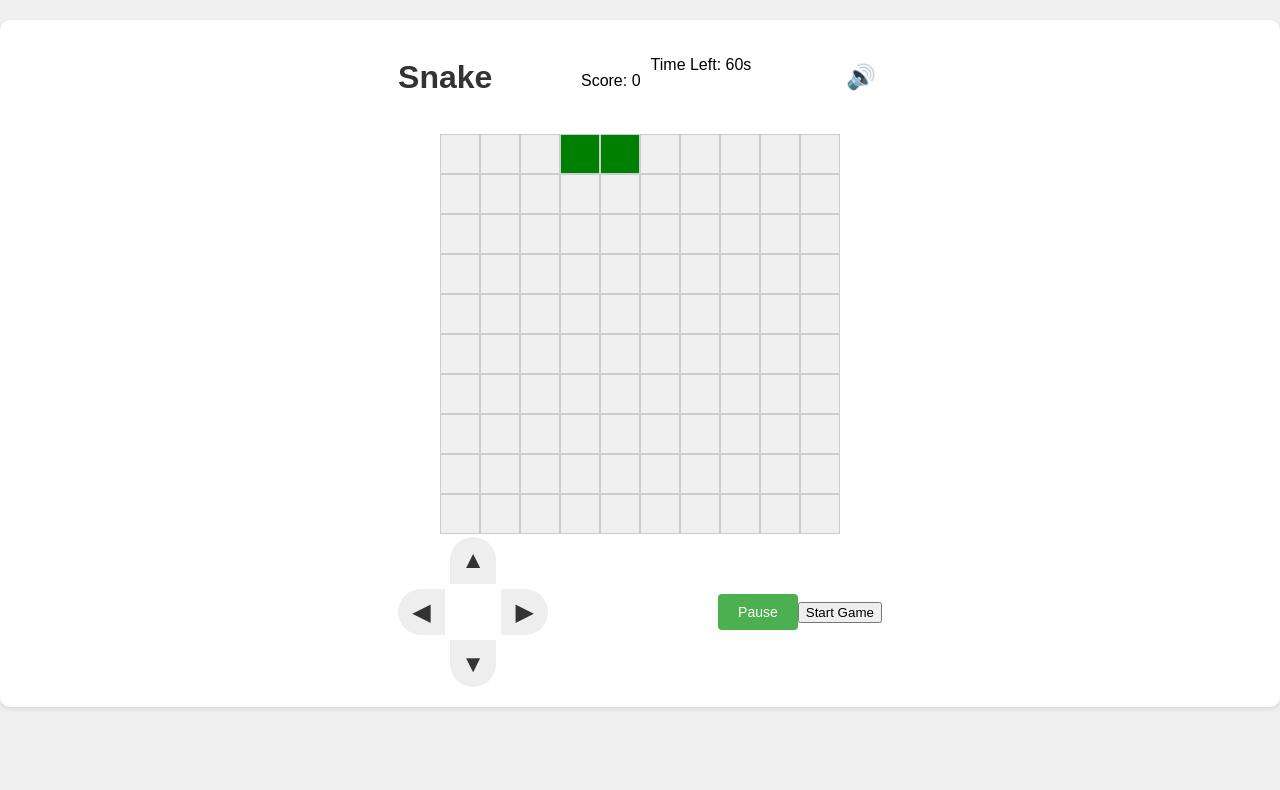
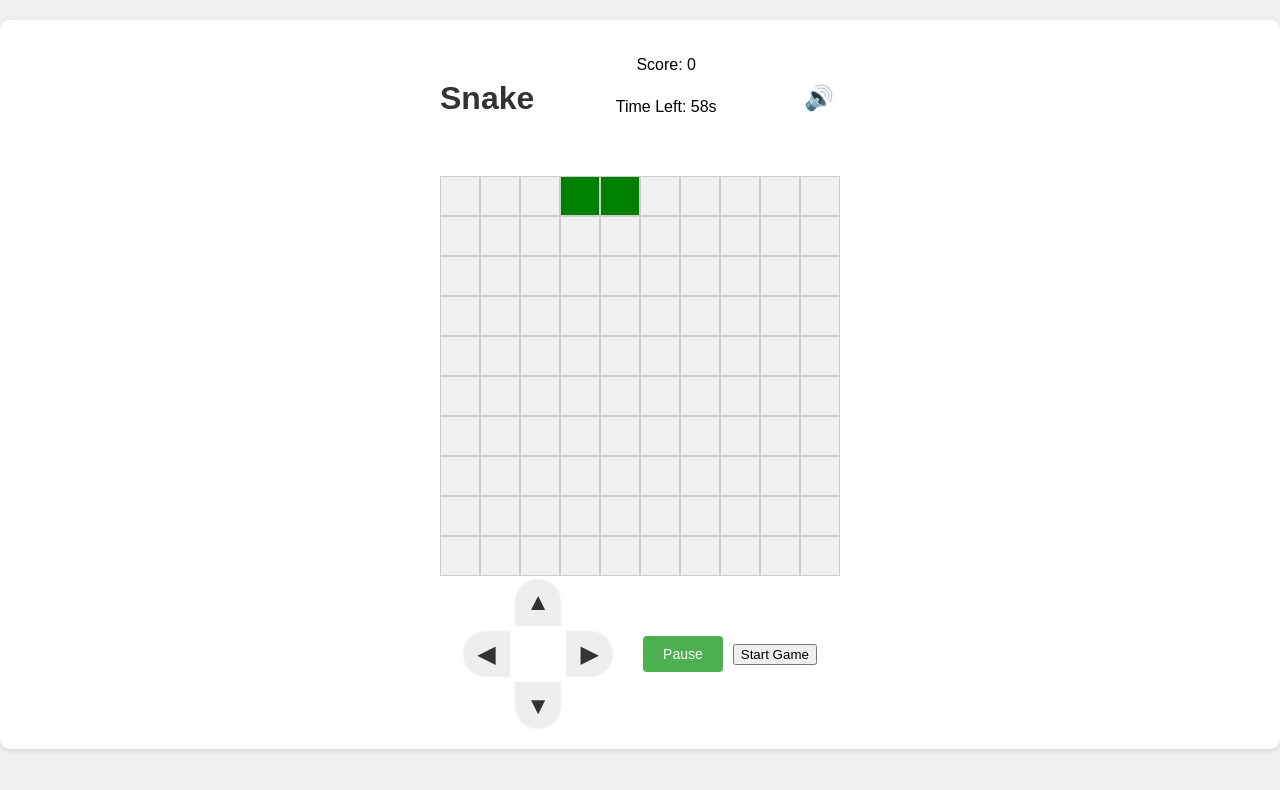
Before and after one commit to Filom3na/Project1-Snake, a plain HTML site: page index.html in a window 1280 px wide. Both pictures are taken after a click on the button "Pause". Drawn offline with Linux system fonts and the light colour scheme.

Commit message:
I have added the timeLeft features where from the start of the game the timer also starts and stops when the game is paused or reaches 0. I have also fixed some aspects on CSS such as the position of Start Game and score and TimeLeft

```diff
--- a/css/styles.css
+++ b/css/styles.css
@@ -31,11 +31,11 @@ h1 {
 
 .scoreDisplay {
   display: flex;
+  flex-direction: column;
   align-items: center;
 }
 
 .score {
-  margin-right: 10px;
   margin-bottom: 8px;
 }
 
@@ -87,7 +87,7 @@ h1 {
   gap: 5px;
   width: 150px;
   height: 150px;
-  margin-right: 250px;
+  margin-right: 20px;
 }
 
 .arrow-key {
@@ -144,7 +144,7 @@ h1 {
   font-size: 14px;
   cursor: pointer;
   border-radius: 4px;
-  margin-left: -80px;
+  margin: 0 10px;
 }
 
 .popup {
--- a/js/app.js
+++ b/js/app.js
@@ -17,6 +17,7 @@ let startButton = document.querySelector("#start-game-btn");
 let restartButton = document.querySelector("#restart-game-btn");
 let gameOverScreen = document.querySelector("#game-over-screen");
 let pauseButton = document.querySelector("#pause-btn");
+let timeDisplay = document.querySelector(".time-left .remaining");
 let squares = [];
 let currentSnake = [2, 1, 0];
 let direction = 1;
@@ -26,6 +27,9 @@ let score = 0;
 let intervalTime = 1000;
 let speed = 0.9;
 let timerId = 0;
+let timeLeft = 60;
+let timerIntervalId = 0;
+
 
 
 
@@ -104,15 +108,19 @@ function startGame() {
   currentSnake.forEach((index) => squares[index].classList.remove("snake"));
   squares[appleIndex].classList.remove("apple");
   clearInterval(timerId);
+  clearInterval(timerIntervalId);
   currentSnake = [2, 1, 0];
   score = 0;
   direction = 1;
   intervalTime = 1000;
+  timeLeft = 60;
   generateApple();
   currentSnake.forEach((index) => squares[index].classList.add("snake"));
   scoreDisplay.textContent = score;
+  timeDisplay.textContent = timeLeft;
   gameOverScreen.classList.add("hidden");
   timerId = setInterval(move, intervalTime);
+  timerIntervalId = setInterval(updateTimer, 1000);
 }
 
 function move() {
@@ -167,23 +175,36 @@ function control(event) {
   }
 }
 
+function updateTimer() {
+  timeLeft--;
+  timeDisplay.textContent = timeLeft;
+  if (timeLeft <= 0) {
+    gameOver();
+  }
+}
+
 function pauseGame() {
   if (timerId) {
     clearInterval(timerId);
+    clearInterval(timerIntervalId);
     timerId = null;
+    timerIntervalId = null;
     pauseButton.textContent = "Resume";
   } else {
     timerId = setInterval(move, intervalTime);
+    timerIntervalId = setInterval(updateTimer, 1000);
     pauseButton.textContent = "Pause";
   }
 }
 
+
+
 function gameOver() {
   clearInterval(timerId);
+  clearInterval(timerIntervalId);
   gameOverScreen.classList.remove("hidden");
   gameOverScreen.querySelector(".final-score .amount").textContent = score;
 }
-
 
 
 function replay() {
```
